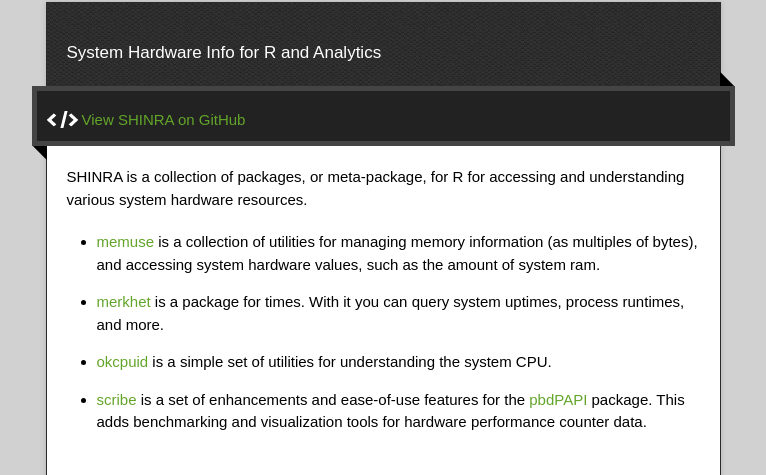
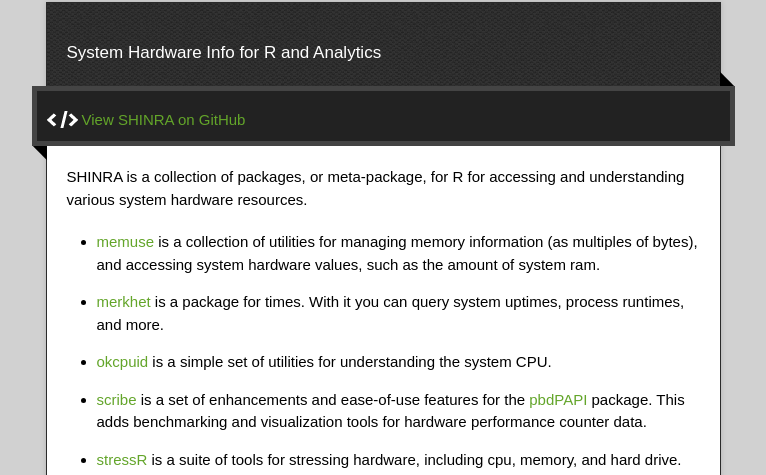
Before and after one commit to shinra-dev/shinra-dev.github.io, a plain HTML site: page index.html in a window 1280 px wide. Shown: the part 128-603 px from the top of the page, without its empty margins (257-1023 px from the left). Drawn offline with nearby package versions, Linux system fonts and the light colour scheme.

Commit message:
added stressR

```diff
--- a/index.html
+++ b/index.html
@@ -41,6 +41,7 @@
 <li><p><a href="https://github.com/shinra-dev/merkhet">merkhet</a> is a package for times.  With it you can query system uptimes, process runtimes, and more.</p></li>
 <li><p><a href="https://github.com/shinra-dev/okcpuid">okcpuid</a> is a simple set of utilities for understanding the system CPU.</p></li>
 <li><p><a href="https://github.com/shinra-dev/scribe">scribe</a> is a set of enhancements and ease-of-use features for the <a href="https://github.com/wrathematics/pbdPAPI">pbdPAPI</a> package.  This adds benchmarking and visualization tools for hardware performance counter data.</p></li>
+<li><p><a href="https://github.com/shinra-dev/stressR">stressR</a> is a suite of tools for stressing hardware, including cpu, memory, and hard drive.</p></li>
 </ul>
         </article>
       </div>
```
